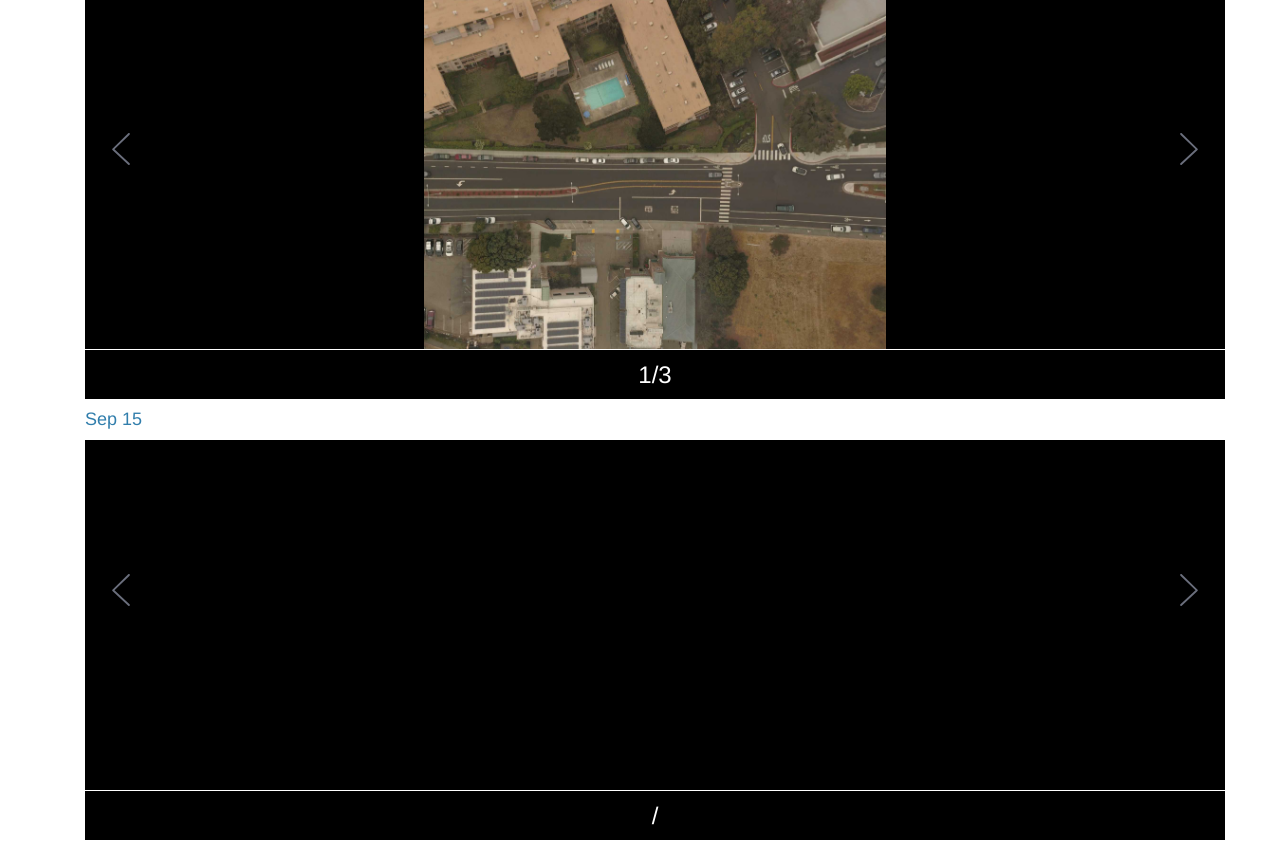
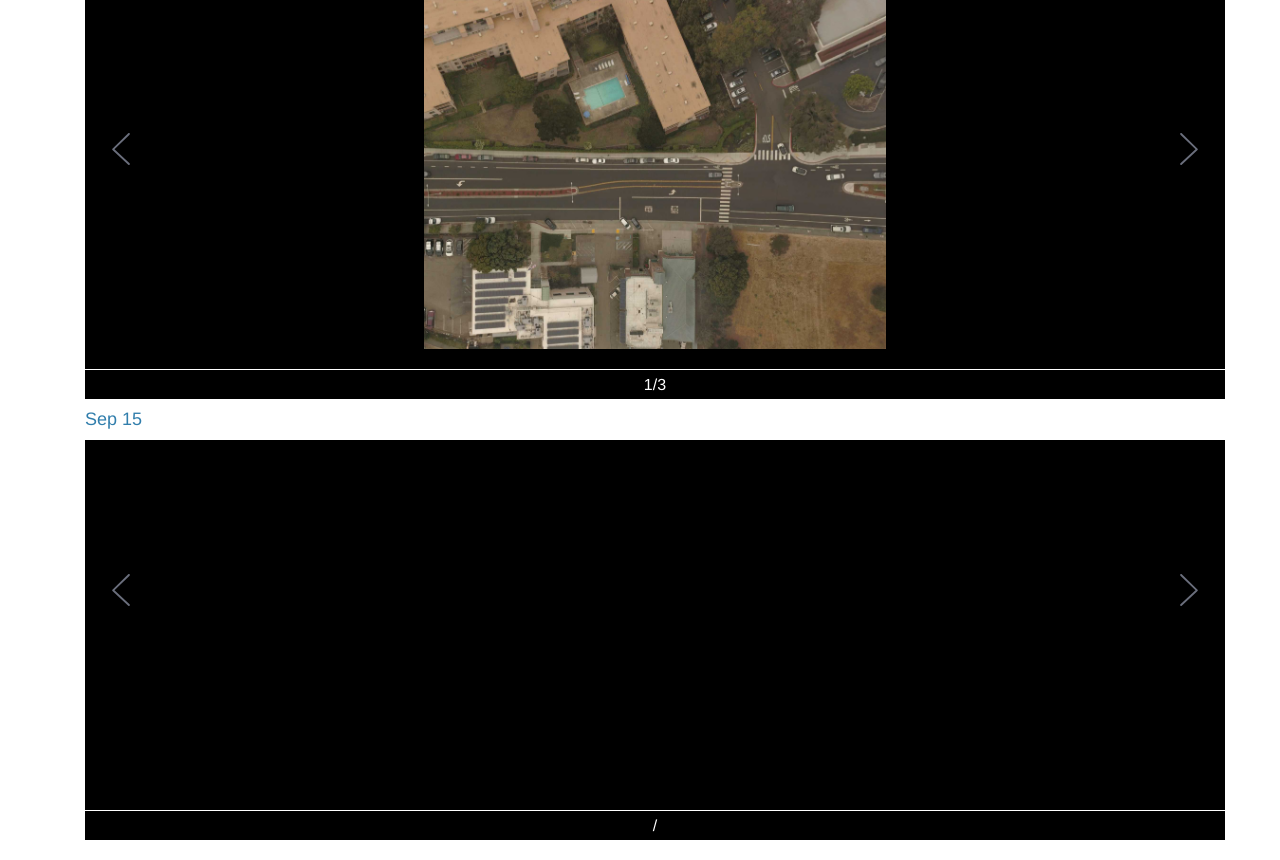
Before and after one commit to danielmcheng1/drone, a Flask app: page /photos in a window 1280 px wide. Shown: the part 235-1095 px from the top of the page. Run offline with Flask 2, Linux system fonts and the light colour scheme; some libraries are stand-ins or nearby versions.

Commit message:
Shrink footer font

```diff
--- a/static/css/imageviewer.css
+++ b/static/css/imageviewer.css
@@ -257,12 +257,12 @@
 }
 #image-gallery .footer-info {
   position: absolute;
-  height: 50px;
+  height: 30px;
   width: 100%;
   left: 0;
   bottom: 0;
-  line-height: 50px;
-  font-size: 24px;
+  line-height: 30px;
+  font-size: 16px;
   text-align: center;
   color: white;
   border-top: 1px solid #FFF;
```
